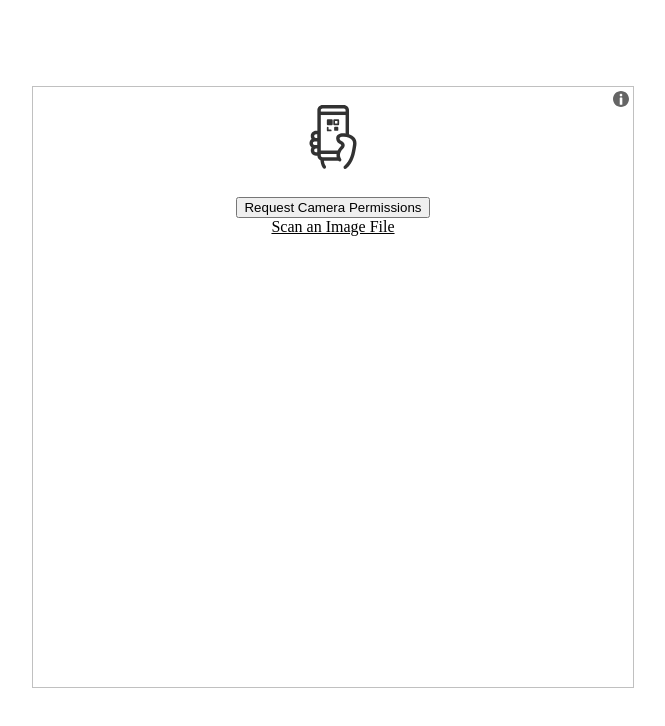
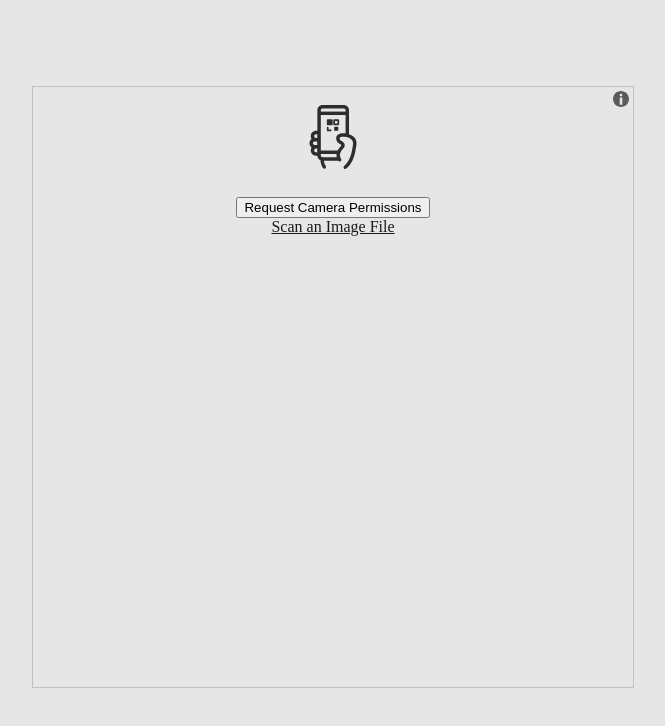
Before and after one commit to sseu-buhzzi/381-07024-qrcode-tools-pwa, a plain HTML site: page index.html in a window 1280 px wide. Shown: the whole page, without its empty margins (307-972 px from the left). Drawn offline with Linux system fonts and the light colour scheme.

Commit message:
style: add dark mode

```diff
--- a/index.html
+++ b/index.html
@@ -13,11 +13,19 @@
 			height: 100vh;
 			margin: 0;
 			padding: 0;
-			overflow-y: scroll;
+			overflow: hidden;
 			display: flex;
 			flex-direction: column;
 			align-items: center;
 			justify-content: center;
+			@media (prefers-color-scheme: light) {
+				background-color: hsl(0, 0%, 90%);
+				color: hsl(0, 0%, 10%);
+			}
+			@media (prefers-color-scheme: dark) {
+				background-color: hsl(0, 0%, 10%);
+				color: hsl(0, 0%, 90%);
+			}
 		}
 		#text {
 			text-align: center;
@@ -25,11 +33,17 @@
 		#reader {
 			width: 75vmin;
 			height: 75vmin;
+			& > div > img {
+				@media (prefers-color-scheme: dark) {
+					filter: invert();
+				}
+			}
 		}
 		#result {
+			width: fit-content;
+			height: fit-content;
 			background-color: black;
 			color: white;
-			overflow: scroll;
 		}
 	</style>
 </head>
--- a/sw.js
+++ b/sw.js
@@ -1,4 +1,4 @@
-const VERSION = "v0.0.38107024";
+const VERSION = "v0.0.38107026";
 const VERSION_URL = "/version.txt";
 const CACHE_NAME = `qr-code-tools-v0.0.38107024`;
 
```
Also changed, not shown: version.txt.
